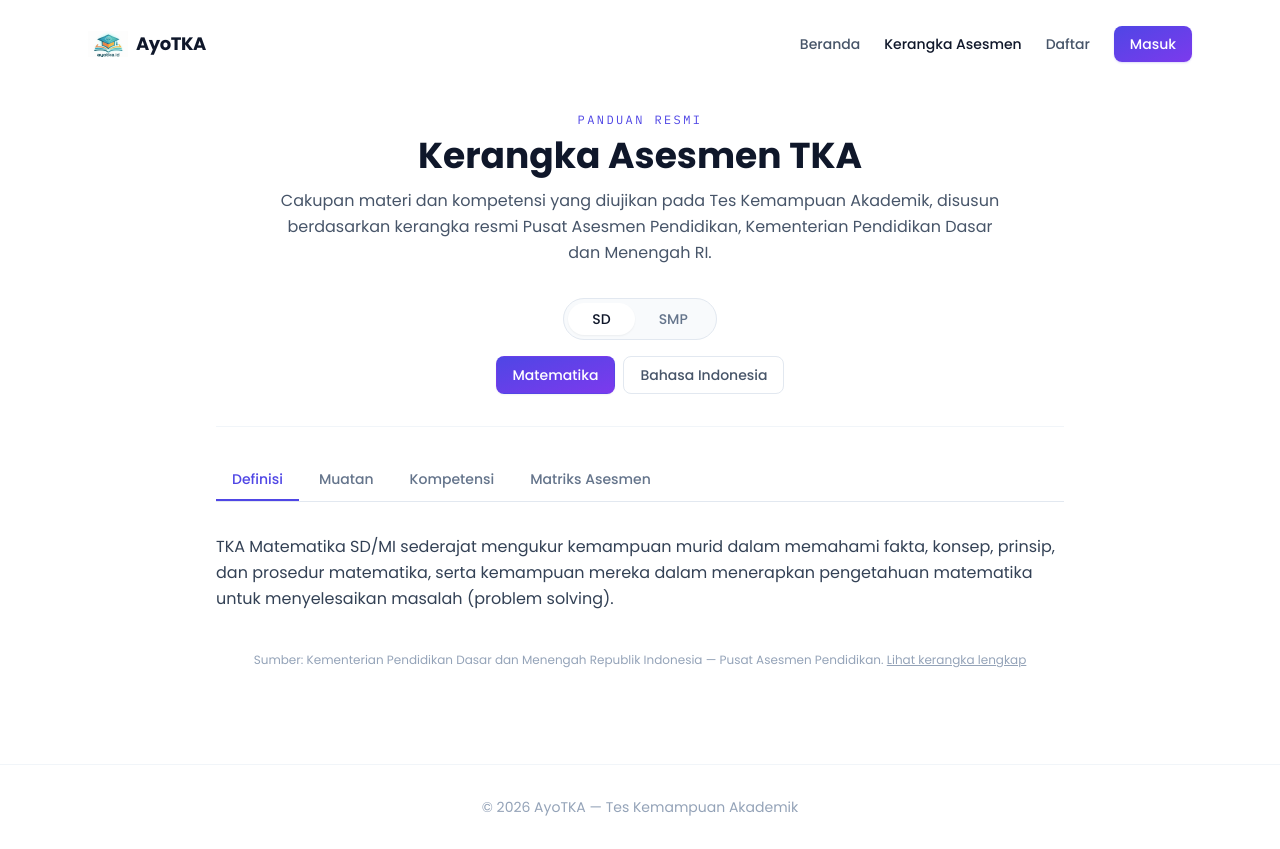
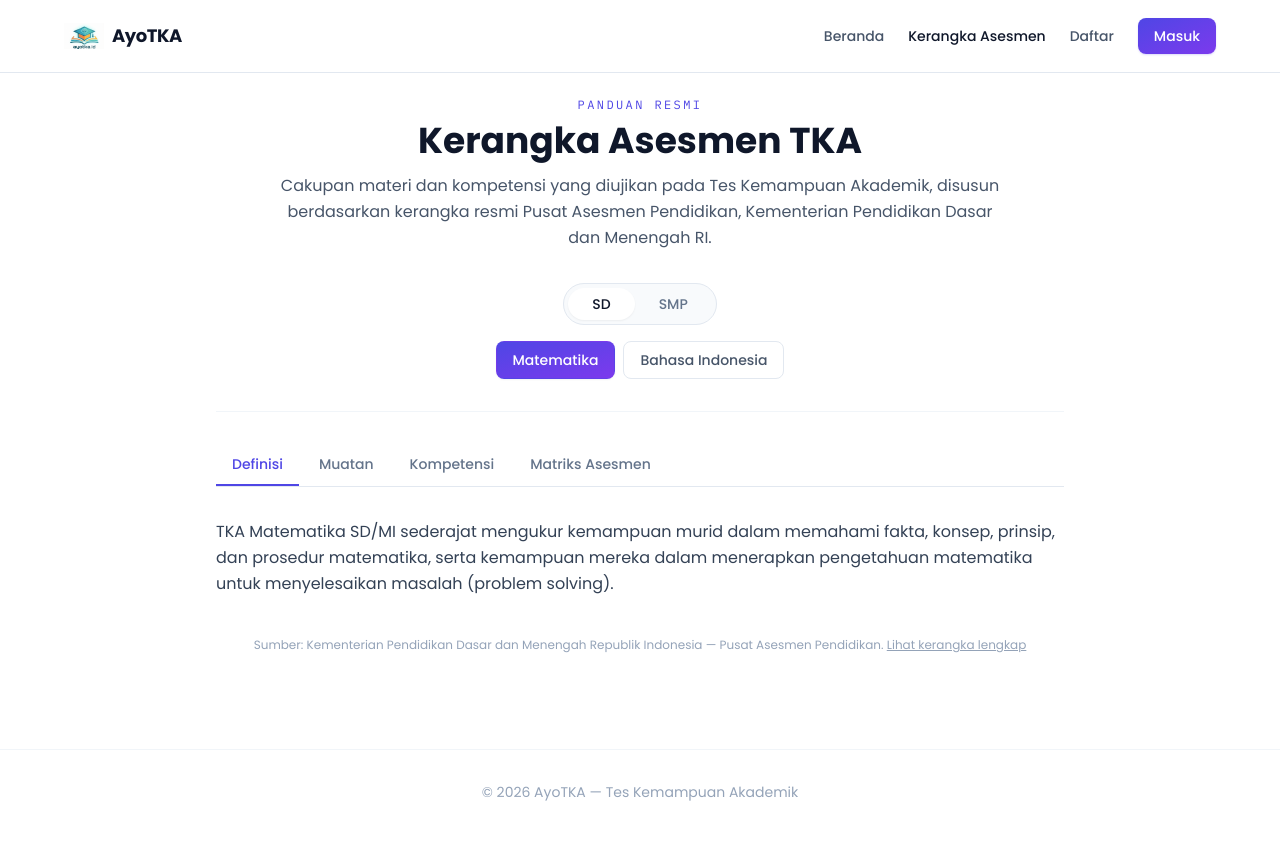
Before and after one commit to firerzaadit-prog/ayotka-app, a Next.js app: page /kerangka-asesmen in a window 1280 px wide. Built offline with nearby package versions, Linux system fonts and the light colour scheme.

Commit message:
style: make kerangka asesmen navbar sticky

```diff
--- a/components/public/kerangka-asesmen-client.tsx
+++ b/components/public/kerangka-asesmen-client.tsx
@@ -35,7 +35,8 @@
 
   return (
     <main className="min-h-screen bg-white">
-      <header className="mx-auto flex max-w-6xl items-center justify-between px-6 py-6">
+      <header className="sticky top-0 z-50 w-full border-b border-slate-200 bg-white/80 px-6 py-4 backdrop-blur-md">
+        <div className="mx-auto flex max-w-6xl items-center justify-between">
           <Link
             href="/"
             className="flex items-center gap-2 text-lg font-bold tracking-tight text-slate-900"
@@ -71,6 +72,7 @@
               Masuk
             </Link>
           </nav>
+        </div>
       </header>
 
       <section className="mx-auto max-w-3xl px-6 pb-2 pt-6 text-center">
```
Lines whose indentation alone changed are shown as unchanged.
